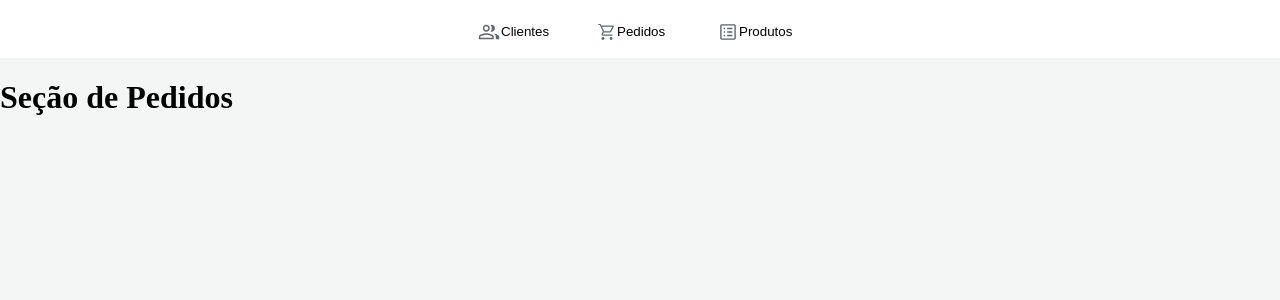
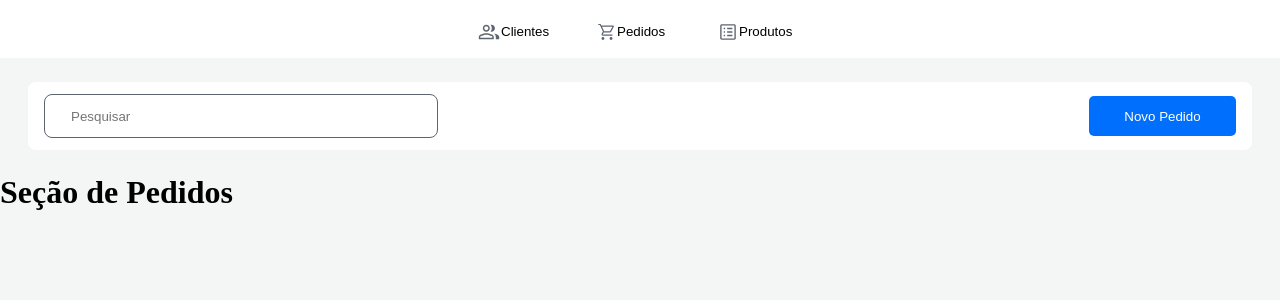
Before and after one commit to Jefsouza-dev/simple_order, a React (Vite) app: page / in a window 1280 px wide. Shown: the top 300 px of the page. Built offline with nearby package versions, Linux system fonts and the light colour scheme.

Commit message:
feat: Implement actionBar

```diff
--- /dev/null
+++ b/src/components/ActionBar/index.jsx
@@ -0,0 +1,12 @@
+import * as S from "./styles";
+import searchIcon from "../../assets/searchIcon.svg";
+import plusIcon from "../../assets/plusIcon.svg";
+
+export const ActionBar = ({ titleSection }) => {
+  return (
+    <S.ActionBarContainer>
+      <S.Input type="text" placeholder="Pesquisar" />
+      <S.Button>Novo {titleSection}</S.Button>
+    </S.ActionBarContainer>
+  );
+};
--- /dev/null
+++ b/src/components/ActionBar/styles.js
@@ -0,0 +1,36 @@
+import { styled } from "styled-components";
+
+export const ActionBarContainer = styled.div`
+  height: 68px;
+  margin: 24px 28px 24px 28px;
+  padding: 0 16px 0 16px;
+  background: #ffffff;
+  border-radius: 8px;
+  display: flex;
+  justify-content: space-between;
+  align-items: center;
+`;
+
+export const Input = styled.input`
+  width: 364px;
+  height: 40px;
+  border: 1px solid #5d6570;
+  border-radius: 8px;
+  padding-left: 26px;
+  outline: none;
+
+  &::placeholder {
+    width: 61px;
+    height: 16px;
+  }
+`;
+
+export const Button = styled.button`
+  width: 147px;
+  height: 40px;
+  background: #006ffd;
+  border-radius: 5px;
+  font-weight: 500;
+  size: 14px;
+  color: #ffffff;
+`;
--- a/src/pages/Home/sections/CustomerSection/index.jsx
+++ b/src/pages/Home/sections/CustomerSection/index.jsx
@@ -1,6 +1,10 @@
+import * as S from "./styles";
+import { ActionBar } from "../../../../components/ActionBar";
+
 export const CustomerSection = () => {
   return (
     <>
+      <ActionBar titleSection={"Cliente"} />
       <h1>Seção de Clientes</h1>
     </>
   );
--- /dev/null
+++ b/src/pages/Home/sections/CustomerSection/styles.js
@@ -0,0 +1 @@
+import { styled } from "styled-components";
--- a/src/pages/Home/sections/OrderSection/index.jsx
+++ b/src/pages/Home/sections/OrderSection/index.jsx
@@ -1,6 +1,9 @@
+import { ActionBar } from "../../../../components/ActionBar";
+
 export const OrderSection = () => {
   return (
     <>
+      <ActionBar titleSection={"Pedido"} />
       <h1>Seção de Pedidos</h1>
     </>
   );
--- a/src/pages/Home/sections/ProductSection/index.jsx
+++ b/src/pages/Home/sections/ProductSection/index.jsx
@@ -1,6 +1,9 @@
+import { ActionBar } from "../../../../components/ActionBar";
+
 export const ProductSection = () => {
   return (
     <>
+      <ActionBar titleSection={"Produto"} />
       <h1>Seção de Produtos</h1>
     </>
   );
```
Also changed, not shown: src/assets/plusIcon.svg (added), src/assets/searchIcon.svg (added).
